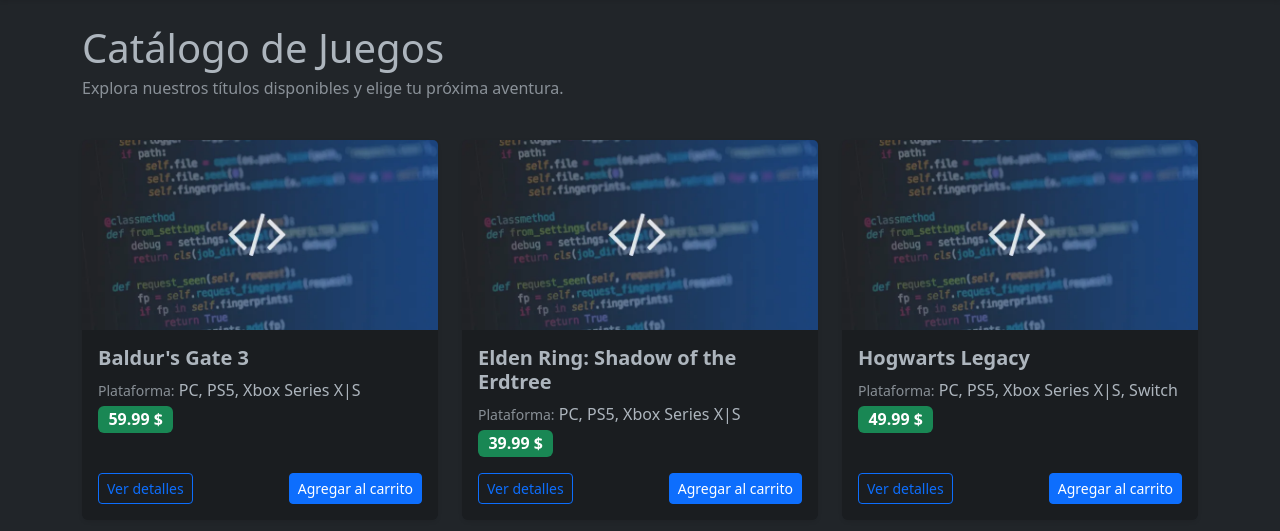
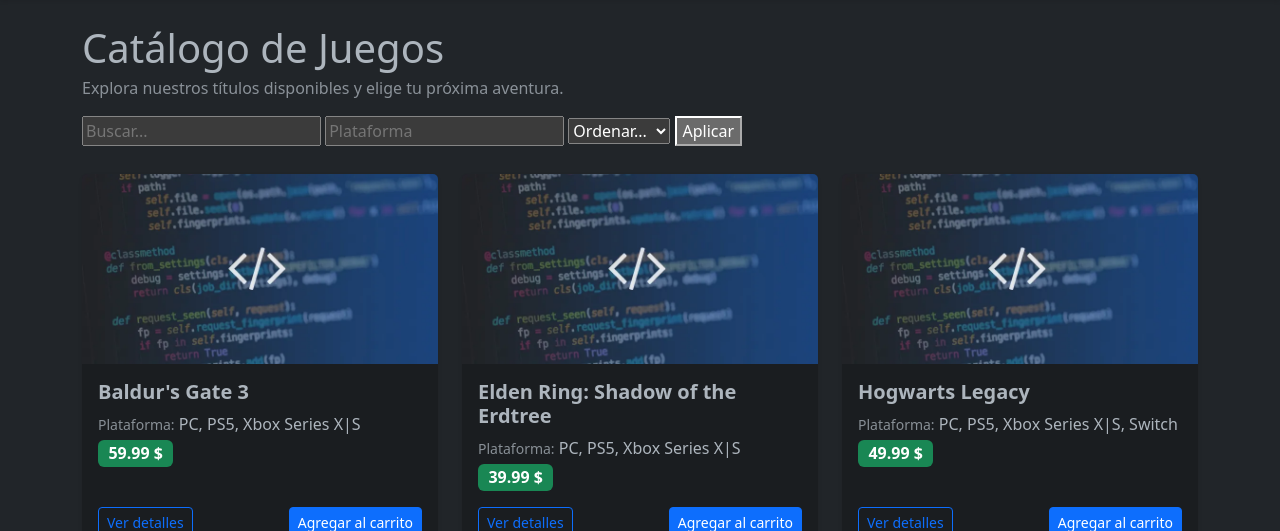
Before and after one commit to fabri404/Game_Store_App, a Django app: page /catalogo/ in a window 1280 px wide. Shown: the part 66-597 px from the top of the page. Run offline with Django 5.2, Linux system fonts and the light colour scheme; data comes from the database, SQL or seed files in the repository.

Commit message:
[ADD] Search by Filters

```diff
--- a/game_store/catalogo/templates/catalogo/lista_juegos.html
+++ b/game_store/catalogo/templates/catalogo/lista_juegos.html
@@ -10,6 +10,22 @@
           <p class="text-muted mb-0">Explora nuestros títulos disponibles y elige tu próxima aventura.</p>
       </div>
   </div>
+
+  <form method="get">
+  <input type="text" name="q" placeholder="Buscar..." value="{{ q }}">
+
+  <input type="text" name="plataforma" placeholder="Plataforma" value="{{ plataforma }}">
+
+  <select name="order">
+    <option value="">Ordenar...</option>
+    <option value="precio" {% if order == "precio" %}selected{% endif %}>Precio ↑</option>
+    <option value="-precio" {% if order == "-precio" %}selected{% endif %}>Precio ↓</option>
+    <option value="nombre" {% if order == "nombre" %}selected{% endif %}>Nombre ↑</option>
+    <option value="-nombre" {% if order == "-nombre" %}selected{% endif %}>Nombre ↓</option>
+  </select>
+
+  <button type="submit">Aplicar</button>
+</form>
 
   <div class="row row-cols-1 row-cols-md-3 g-4 mt-1">
     {% for juego in lista_juegos %}
--- a/game_store/catalogo/views.py
+++ b/game_store/catalogo/views.py
@@ -1,15 +1,51 @@
 from django.shortcuts import render
+from django.db.models import Q
+from django.core.paginator import Paginator
 from .models import Juego
-from django.core.paginator import Paginator
-
 
 def lista_juegos(request):
-    juegos = Juego.objects.all().order_by('id')
+    qs = Juego.objects.all().order_by("id")
 
-    paginator = Paginator(juegos, 9)  # Mostrar 6 juegos por página
-    page_number = request.GET.get('page')
+    q = request.GET.get("q", "").strip()
+    plataforma = request.GET.get("plataforma", "").strip()
+    precio_min = request.GET.get("min", "").strip()
+    precio_max = request.GET.get("max", "").strip()
+    order = request.GET.get("order", "").strip()
+
+    if q:
+        qs = qs.filter(
+            Q(nombre__icontains=q) |
+            Q(plataforma__icontains=q)
+        )
+
+    if plataforma:
+        qs = qs.filter(plataforma__icontains=plataforma)
+
+    if precio_min:
+        try:
+            qs = qs.filter(precio__gte=float(precio_min))
+        except ValueError:
+            pass
+
+    if precio_max:
+        try:
+            qs = qs.filter(precio__lte=float(precio_max))
+        except ValueError:
+            pass
+
+    if order in ("precio", "-precio", "nombre", "-nombre", "id", "-id"):
+        qs = qs.order_by(order)
+
+    paginator = Paginator(qs, 9)
+    page_number = request.GET.get("page")
     page_obj = paginator.get_page(page_number)
 
-
-    contexto_catalogo_juegos = {'lista_juegos': page_obj}
-    return render(request, 'catalogo/lista_juegos.html', contexto_catalogo_juegos)
+    contexto = {
+        "lista_juegos": page_obj,
+        "q": q,
+        "plataforma": plataforma,
+        "precio_min": precio_min,
+        "precio_max": precio_max,
+        "order": order,
+    }
+    return render(request, "catalogo/lista_juegos.html", contexto)
```
